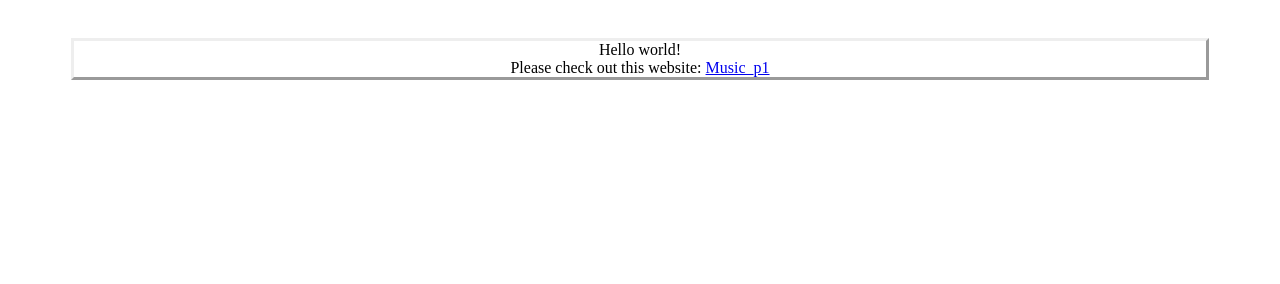
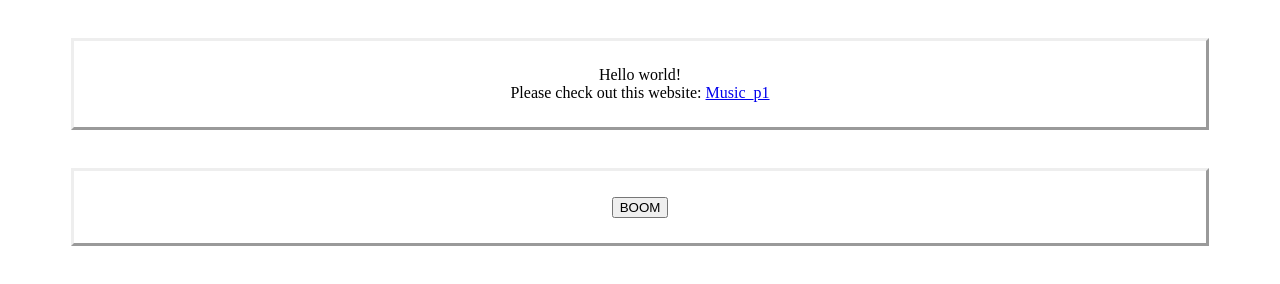
Before and after one commit to spheroidon/lefishe, a plain HTML site: page index.html in a window 1280 px wide. Drawn offline with Linux system fonts and the light colour scheme.

Commit message:
Added Explosion Button

```diff
--- a/index.html
+++ b/index.html
@@ -7,10 +7,19 @@
     <link rel="stylesheet" href="style.css">
 </head>
 <body>
-    <p>
+    <script>
+        function play() {
+            var audio = new Audio("assets/explosion.mp3");
+            audio.play();
+        }
+    </script>
+    <p class="bordered">
         Hello world!
         <br>
         Please check out this website: <a href="https://reicha2.github.io/Music_p1/index.html">Music_p1</a>
     </p>
+    <form class="bordered">
+        <input type="button" onclick="play()" value="BOOM">
+    </form>
 </body>
 </html>
--- a/style.css
+++ b/style.css
@@ -1,6 +1,10 @@
-p {
+*.bordered {
     border-style: outset;
     text-align: center;
+    padding-left: 5%;
+    padding-right: 5%;
+    padding-top: 2%;
+    padding-bottom: 2%;
     margin-top: 3%;
     margin-bottom: 3%;
     margin-left: 5%;
```
Also changed, not shown: 1 other file.
